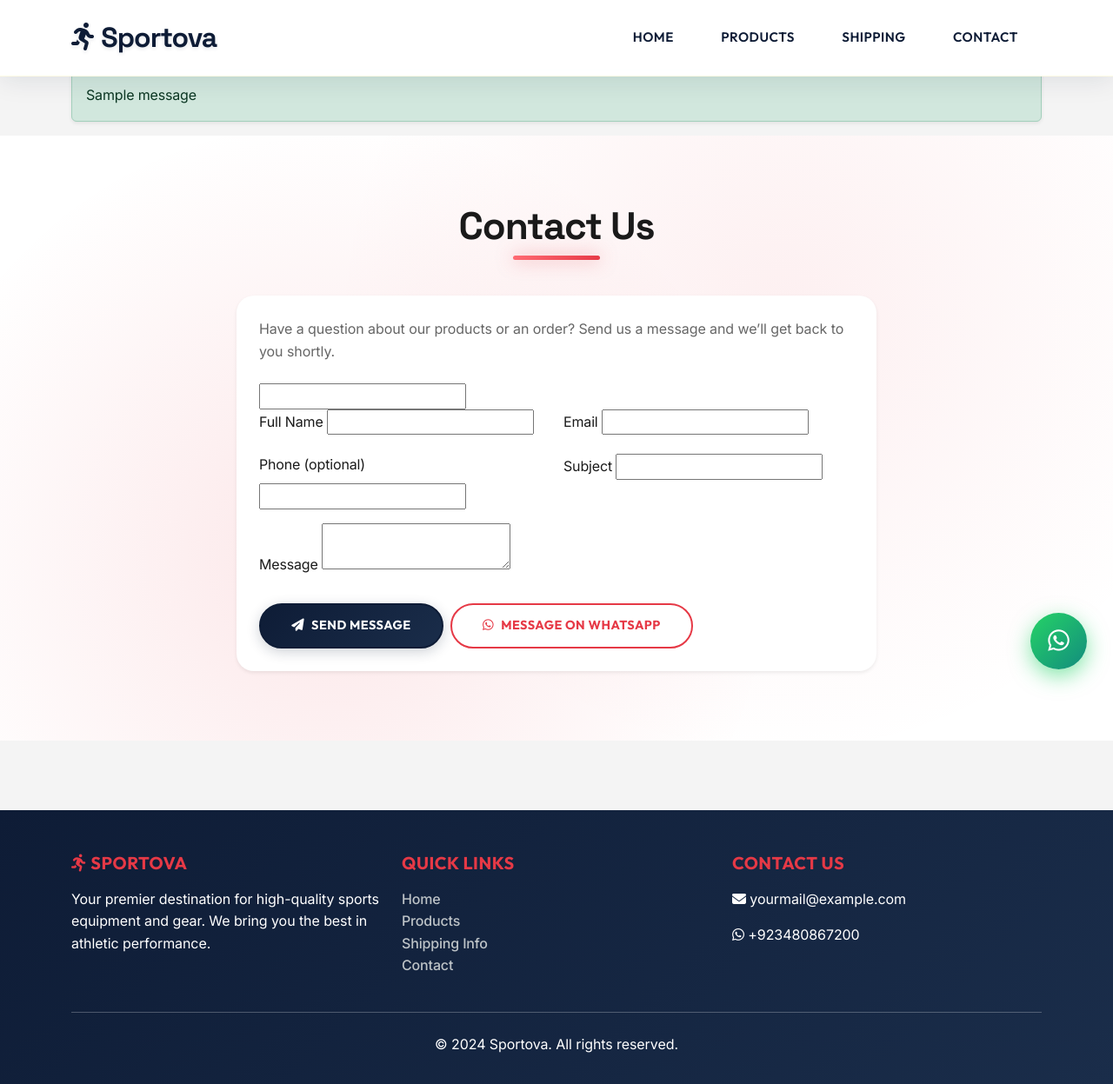
After one commit to muhammadusman349/Django-Sportova, a Django app: template templates/sportova/contact.html in a window 1280 px wide. The commit adds this page. Shown: the whole page at 87% size. Run offline with Django 5.2, Linux system fonts and the light colour scheme; the template is opened without the code that fills it, so the values that code supplies are empty, except form fields; tables that the repository leaves empty hold one stand-in row (values such as "Sample post"); one stand-in notice (Sample message) is shown; form fields are guessed from the names that the template uses.

Commit message:
contact page added

```diff
--- a/templates/base.html
+++ b/templates/base.html
@@ -1169,6 +1169,9 @@
                     <li class="nav-item">
                         <a class="nav-link" href="{% url 'sportova:shipment' %}">Shipping</a>
                     </li>
+                    <li class="nav-item">
+                        <a class="nav-link" href="{% url 'sportova:contact' %}">Contact</a>
+                    </li>
                 </ul>
             </div>
         </div>
@@ -1176,6 +1179,15 @@
 
     <!-- Main Content -->
     <main style="margin-top: 80px;">
+        {% if messages %}
+        <div class="container mt-3">
+            {% for message in messages %}
+            <div class="alert alert-{% if message.tags %}{{ message.tags }}{% else %}info{% endif %} shadow-sm" role="alert">
+                {{ message }}
+            </div>
+            {% endfor %}
+        </div>
+        {% endif %}
         {% block content %}
         {% endblock %}
     </main>
@@ -1194,6 +1206,7 @@
                         <li><a href="{% url 'sportova:home' %}">Home</a></li>
                         <li><a href="{% url 'sportova:product_list' %}">Products</a></li>
                         <li><a href="{% url 'sportova:shipment' %}">Shipping Info</a></li>
+                        <li><a href="{% url 'sportova:contact' %}">Contact</a></li>
                     </ul>
                 </div>
                 <div class="col-md-4">
--- /dev/null
+++ b/templates/sportova/contact.html
@@ -0,0 +1,71 @@
+{% extends 'base.html' %}
+
+{% block title %}Contact Us - Sportova{% endblock %}
+
+{% block content %}
+<section class="section categories-section" style="min-height: auto;">
+  <div class="container">
+    <h2 class="section-title">Contact Us</h2>
+    <div class="row justify-content-center">
+      <div class="col-lg-8">
+        <div class="card sportova-card shadow-sm">
+          <div class="card-body p-4">
+            <p class="text-muted mb-4">Have a question about our products or an order? Send us a message and we’ll get back to you shortly.</p>
+            <form method="post" novalidate>
+              {% csrf_token %}
+              {{ form.website }} {# honeypot #}
+
+              <div class="row g-3">
+                <div class="col-md-6">
+                  <label class="form-label">Full Name</label>
+                  {{ form.name }}
+                  {% if form.name.errors %}
+                    <div class="text-danger small">{{ form.name.errors.0 }}</div>
+                  {% endif %}
+                </div>
+                <div class="col-md-6">
+                  <label class="form-label">Email</label>
+                  {{ form.email }}
+                  {% if form.email.errors %}
+                    <div class="text-danger small">{{ form.email.errors.0 }}</div>
+                  {% endif %}
+                </div>
+                <div class="col-md-6">
+                  <label class="form-label">Phone (optional)</label>
+                  {{ form.phone }}
+                  {% if form.phone.errors %}
+                    <div class="text-danger small">{{ form.phone.errors.0 }}</div>
+                  {% endif %}
+                </div>
+                <div class="col-md-6">
+                  <label class="form-label">Subject</label>
+                  {{ form.subject }}
+                  {% if form.subject.errors %}
+                    <div class="text-danger small">{{ form.subject.errors.0 }}</div>
+                  {% endif %}
+                </div>
+                <div class="col-12">
+                  <label class="form-label">Message</label>
+                  {{ form.message }}
+                  {% if form.message.errors %}
+                    <div class="text-danger small">{{ form.message.errors.0 }}</div>
+                  {% endif %}
+                </div>
+              </div>
+
+              <div class="d-flex align-items-center gap-2 mt-4">
+                <button type="submit" class="btn btn-primary">
+                  <i class="fas fa-paper-plane me-2"></i>Send Message
+                </button>
+                <a href="https://wa.me/{{ WHATSAPP_NUMBER|cut:'+' }}?text=Hi, I have a question about Sportova." target="_blank" class="btn btn-outline-primary">
+                  <i class="fab fa-whatsapp me-2"></i>Message on WhatsApp
+                </a>
+              </div>
+            </form>
+          </div>
+        </div>
+      </div>
+    </div>
+  </div>
+</section>
+{% endblock %}
```
